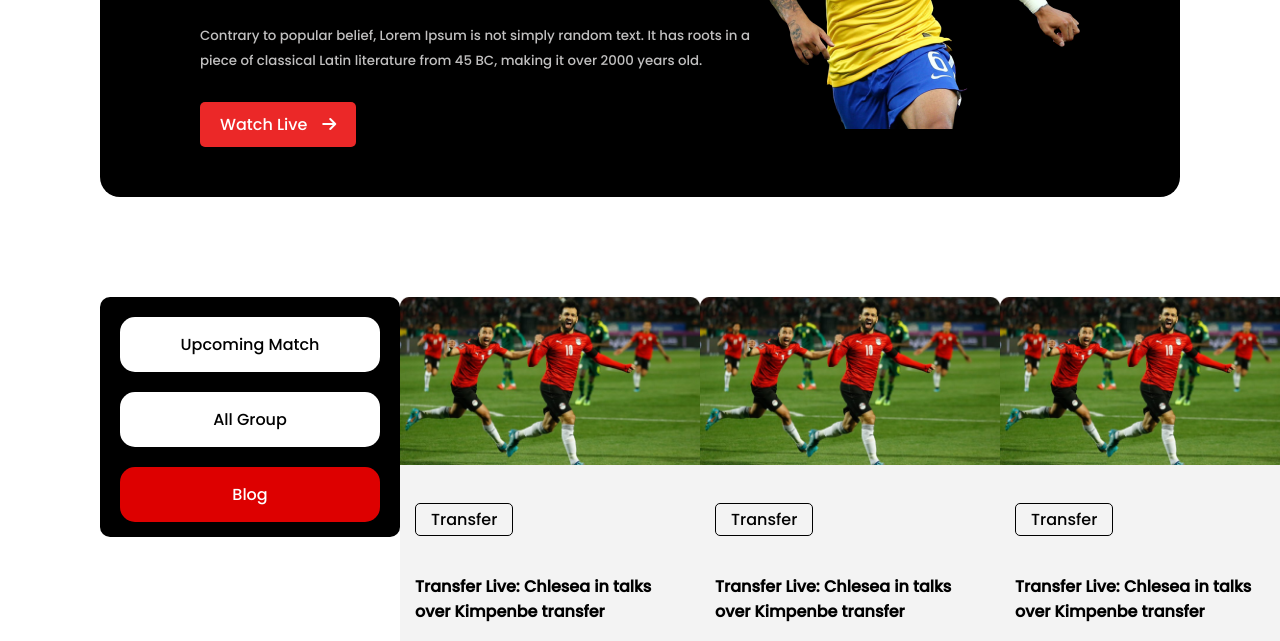
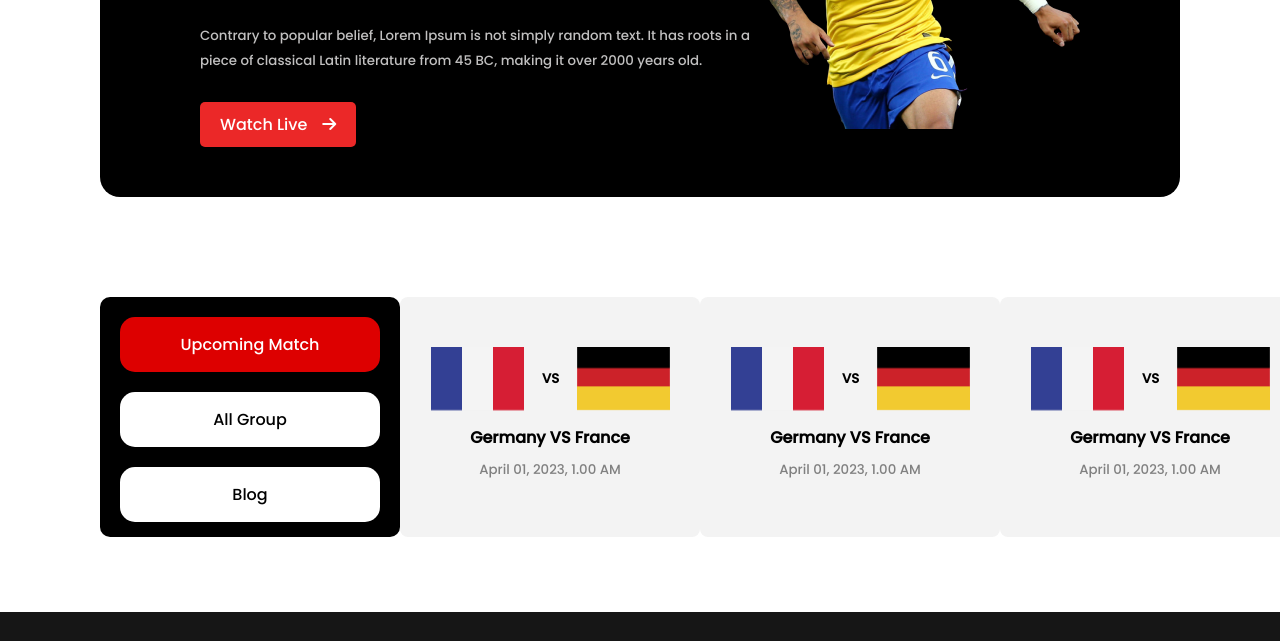
Before and after one commit to Saeedullah15/world-cup, a plain HTML site: page match.html in a window 1280 px wide. Shown: the part 311-952 px from the top of the page. Drawn offline with Linux system fonts and the light colour scheme; a web font is replaced by a local one.

Commit message:
third commit

```diff
--- /dev/null
+++ b/blog.css
@@ -0,0 +1,141 @@
+/* google font  */
+@import url('https://fonts.googleapis.com/css2?family=Anek+Telugu&family=Kanit&family=Lato&family=Oswald&family=Poppins:wght@500&display=swap');
+
+/* common styles */
+body {
+    font-family: 'Anek Telugu', sans-serif;
+    font-family: 'Kanit', sans-serif;
+    font-family: 'Lato', sans-serif;
+    font-family: 'Oswald', sans-serif;
+    font-family: 'Poppins', sans-serif;
+    margin: 0px;
+}
+
+/* banner section styles */
+.banner {
+    display: flex;
+    justify-content: center;
+    background-color: black;
+    margin: 50px 100px;
+    border-radius: 20px;
+    padding: 50px 100px;
+}
+
+.banner-text h1 {
+    font-size: 50px;
+    color: #ffffff;
+}
+
+.banner-text small {
+    color: #d1cfcfec;
+}
+
+.banner-text a {
+    display: inline-block;
+    text-decoration: none;
+    color: white;
+    background-color: rgb(235, 40, 40);
+    padding: 10px 20px;
+    border-radius: 5px;
+    margin-top: 30px;
+}
+
+.arrow {
+    margin-left: 15px;
+}
+
+/* blog section styles */
+.blogs {
+    display: grid;
+    grid-template-columns: repeat(4, 1fr);
+    padding-top: 50px;
+    padding-bottom: 50px;
+    padding-right: 65px;
+    padding-left: 100px;
+}
+
+.side-nav {
+    width: 300px;
+    height: 240px;
+    background-color: black;
+    border-radius: 10px;
+
+}
+
+.side-nav h4 {
+    text-align: center;
+    background-color: white;
+    margin: 20px;
+    padding: 15px 20px;
+    border-radius: 15px;
+    font-weight: 500;
+}
+
+.side-nav h4 a {
+    text-decoration: none;
+    color: black;
+}
+
+.side-nav .red-highlighter {
+    color: white;
+    background-color: rgba(221, 0, 0, 1);
+}
+
+.blog {
+    width: 300px;
+    background-color: rgb(243, 243, 243);
+    border-radius: 8px;
+}
+
+.blog-image img {
+    width: 100%;
+}
+
+.blog-text {
+    padding: 15px;
+}
+
+.blog-text p {
+    display: inline-block;
+    border: 1px solid black;
+    border-radius: 5px;
+    padding: 3px 15px;
+}
+
+.blog-text span {
+    margin-right: 30px;
+    color: rgba(22, 22, 22, 0.8);
+}
+
+.watch,
+.text {
+    margin-right: 10px;
+}
+
+/* goal section styles */
+.goal {
+    height: 400px;
+    background-color: rgba(22, 22, 22, 1);
+}
+
+.goal h1 {
+    color: white;
+    text-align: center;
+    font-size: 30px;
+    padding-top: 130px;
+    padding-bottom: 50px;
+    margin-left: 150px;
+    margin-right: 150px;
+    margin-bottom: 50px;
+    border-bottom: 1px groove gray;
+    border-bottom-style: groove;
+}
+
+.goal small {
+    margin-right: 50px;
+    color: #d1cfcfec;
+}
+
+.goal div {
+    text-align: center;
+}
--- a/style.css
+++ b/match.css
@@ -71,40 +71,41 @@ body {
     font-weight: 500;
 }
 
+.side-nav h4 a {
+    text-decoration: none;
+    color: black;
+}
+
 .side-nav .red-highlighter {
     color: white;
     background-color: rgba(221, 0, 0, 1);
 }
 
-.blog {
+.match {
     width: 300px;
     background-color: rgb(243, 243, 243);
     border-radius: 8px;
 }
 
-.blog-image img {
-    width: 100%;
+.match-image {
+    display: flex;
+    padding-top: 50px;
+    padding-left: 30px;
+    padding-right: 30px;
 }
 
-.blog-text {
-    padding: 15px;
+.match-image h5 {
+    padding: 0px 18px;
 }
 
-.blog-text p {
-    display: inline-block;
-    border: 1px solid black;
-    border-radius: 5px;
-    padding: 3px 15px;
+.match-text {
+    text-align: center;
+    margin-bottom: 50px;
+    line-height: 10px;
 }
 
-.blog-text span {
-    margin-right: 30px;
-    color: rgba(22, 22, 22, 0.8);
-}
-
-.watch,
-.text {
-    margin-right: 10px;
+.match-text small {
+    color: gray;
 }
 
 /* goal section styles */
--- a/index.html
+++ b/match.html
@@ -9,7 +9,7 @@
     <!-- font-awesome -->
     <script src="https://kit.fontawesome.com/b3c36aeffc.js" crossorigin="anonymous"></script>
     <!-- stylesheet -->
-    <link rel="stylesheet" href="style.css">
+    <link rel="stylesheet" href="match.css">
 </head>
 
 <body>
@@ -30,41 +30,41 @@
         <!-- blog section -->
         <section class="blogs">
             <aside class="side-nav">
-                <h4>Upcoming Match</h4>
+                <h4 class="red-highlighter">Upcoming Match</h4>
                 <h4>All Group</h4>
-                <h4 class="red-highlighter">Blog</h4>
+                <h4><a href="blog.html">Blog</a></h4>
             </aside>
-            <div class="blog">
-                <div class="blog-image">
-                    <img src="assets/Blog Image.png" alt="">
+            <div class="match">
+                <div class="match-image">
+                    <img src="assets/Flag.png" alt="">
+                    <h5>VS</h5>
+                    <img src="assets/germany Flag.png" alt="">
                 </div>
-                <div class="blog-text">
-                    <p>Transfer</p>
-                    <h4>Transfer Live: Chlesea in talks over Kimpenbe transfer</h4>
-                    <span><i class="watch fa-regular fa-clock"></i>10h</span>
-                    <span><i class="text fa-regular fa-message"></i>23</span>
+                <div class="match-text">
+                    <h4>Germany VS France</h4>
+                    <small>April 01, 2023, 1.00 AM</small>
                 </div>
             </div>
-            <div class="blog">
-                <div class="blog-image">
-                    <img src="assets/Blog Image.png" alt="">
+            <div class="match">
+                <div class="match-image">
+                    <img src="assets/Flag.png" alt="">
+                    <h5>VS</h5>
+                    <img src="assets/germany Flag.png" alt="">
                 </div>
-                <div class="blog-text">
-                    <p>Transfer</p>
-                    <h4>Transfer Live: Chlesea in talks over Kimpenbe transfer</h4>
-                    <span><i class="watch fa-regular fa-clock"></i>10h</span>
-                    <span><i class="text fa-regular fa-message"></i>23</span>
+                <div class="match-text">
+                    <h4>Germany VS France</h4>
+                    <small>April 01, 2023, 1.00 AM</small>
                 </div>
             </div>
-            <div class="blog">
-                <div class="blog-image">
-                    <img src="assets/Blog Image.png" alt="">
+            <div class="match">
+                <div class="match-image">
+                    <img src="assets/Flag.png" alt="">
+                    <h5>VS</h5>
+                    <img src="assets/germany Flag.png" alt="">
                 </div>
-                <div class="blog-text">
-                    <p>Transfer</p>
-                    <h4>Transfer Live: Chlesea in talks over Kimpenbe transfer</h4>
-                    <span><i class="watch fa-regular fa-clock"></i>10h</span>
-                    <span><i class="text fa-regular fa-message"></i>23</span>
+                <div class="match-text">
+                    <h4>Germany VS France</h4>
+                    <small>April 01, 2023, 1.00 AM</small>
                 </div>
             </div>
         </section>
```
Also changed, not shown: blog.html (added, +86 -0 lines).
